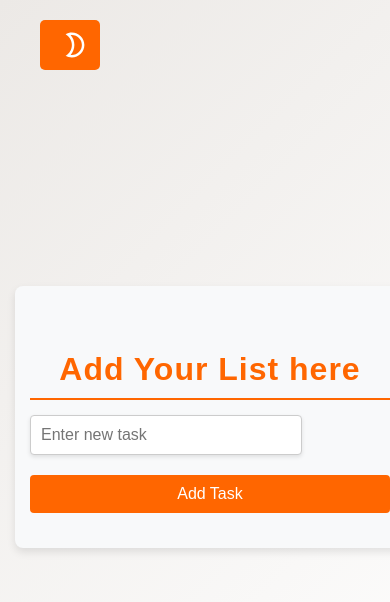
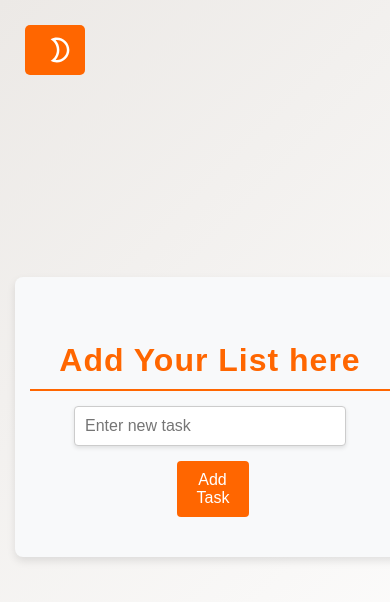
Before and after one commit to chandank0820/to-do-list-app, a React (Create React App) app: page / in a window 390 px wide. Shown: the top 602 px of the page. Built offline with nearby package versions, Linux system fonts and the light colour scheme.

Commit message:
responsiveness added

```diff
--- a/src/App.css
+++ b/src/App.css
@@ -28,7 +28,7 @@ input:focus {
 
 button {
   padding: 10px 20px;
-  /* margin:5px; */
+  margin:5px;
   cursor: pointer;
   background-color: #ff6600;
   color: white;
@@ -147,7 +147,6 @@ td {
 .input-task-container {
   display: flex;
   justify-content: space-between;
-  /* align-items: ; */
   margin-bottom: 20px;
 }
 
@@ -231,25 +230,23 @@ td {
   }
 
 
-
-
-
   .task-container {
     padding: 15px;
   }
 
   .task-input {
-    max-width: 100%; /* Full width for smaller screens */
+    max-width: 700%; /* Full width for smaller screens */
   }
 
   .add-task-button {
-    width: 100%; /* Full width button for smaller screens */
-    margin-top: 10px;
+    width: 20%; /* Full width button for smaller screens */
+    /* margin-top: 10px; */
   }
 
   .input-task-container {
-    flex-direction: column; /* Stack input and button on smaller screens */
-    align-items: stretch;
+    display: flex;
+    flex-direction: row; /* Stack input and button on smaller screens */
+    /* align-items: stretch; */
   }
 
   .filter-container {
@@ -289,11 +286,11 @@ td {
   } */
 
   td button {
-    width: 100%;
+    width: 250px;
     margin-top: 10px;
   }
   header {
-    width: 250px;
+    width:60px;
   }
   header button{
     width:60px;
@@ -357,7 +354,7 @@ header {
   }
   header {
     position: absolute;
-  left: 20px;
+  left: 0px;
   top: 10px;
   }
   .icon {
@@ -378,4 +375,10 @@ header {
     border-bottom: 2px solid #ff6600;
     padding-bottom: 10px;
   }
+  .input-task-container {
+    display: flex;
+    flex-direction: column; /* Stack input and button on smaller screens */
+    /* align-items: stretch; */
+    align-items: center;
+  }
 }
```
